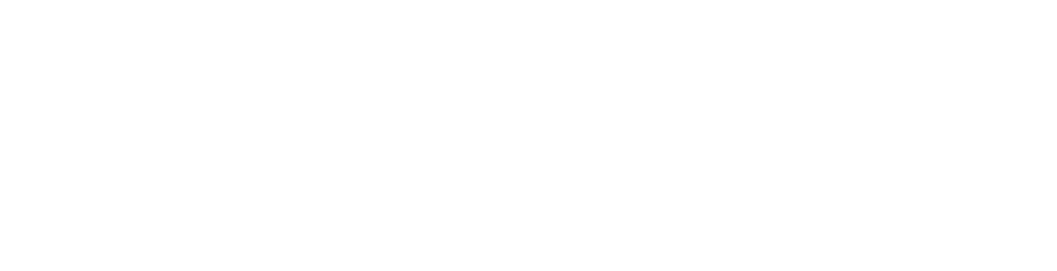
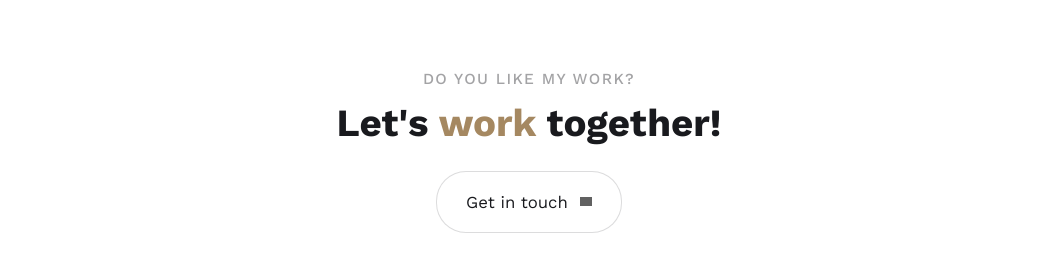
Before and after one commit to patheticGeek/patheticgeek.dev, a Next.js app: page / in a window 1280 px wide. Shown: the part 2047-2318 px from the top of the page, without its empty margins (111-1168 px from the left). Before the commit the page ends 1996 px from the top, so only its background shows below. Built offline with nearby package versions, Linux system fonts and the light colour scheme; grey boxes are pictures that could not be loaded.

Commit message:
footer added

```diff
--- a/assets/index.css
+++ b/assets/index.css
@@ -73,6 +73,7 @@ header > .content {
   justify-content: center;
   text-decoration: none;
   font-weight: 400;
+  padding: 0px 12px;
 }
 .btn-solid__text {
   margin: auto 0px;
@@ -199,6 +200,7 @@ section#about > .content {
 }
 
 section#work {
+  background-color: #fff;
   padding: 120px 12px;
   width: calc(100% - 24px);
 }
@@ -239,6 +241,7 @@ section#work {
   justify-content: center;
   text-decoration: none;
   font-weight: 400;
+  padding: 0px 12px;
   border: 1px solid rgba(25, 26, 30, 0.15);
 }
 .btn-outline__text {
@@ -381,3 +384,42 @@ section#work {
     width: 0px;
   }
 }
+
+footer {
+  display: flex;
+  flex-direction: column;
+  border-top: 1px solid rgba(25, 26, 30, 0.15);
+  background-color: #fff;
+}
+.footer-text {
+  display: flex;
+  flex-direction: column;
+  padding: 120px 0px;
+  max-width: 1260px;
+  margin: 0px auto;
+}
+.footer-text__subtitle {
+  font-weight: 500;
+  font-size: 1.1rem;
+  color: rgba(25, 26, 30, 0.4);
+  text-align: center;
+  text-transform: uppercase;
+  letter-spacing: 0.1rem;
+}
+.footer-text__title {
+  margin-top: 12px;
+  margin-bottom: 24px;
+  font-weight: 700;
+  font-size: 2.75rem;
+  text-align: center;
+}
+footer .btn-outline {
+  margin: 0px auto;
+}
+
+@media screen and (max-width: 700px) {
+  .footer-text__title {
+    font-weight: 500;
+    font-size: 2.5rem;
+  }
+}
--- /dev/null
+++ b/components/Footer.js
@@ -0,0 +1,23 @@
+import React from "react";
+import Link from "next/link";
+
+function Footer() {
+  return (
+    <footer>
+      <div className="footer-text">
+        <div className="footer-text__subtitle">Do you like my work?</div>
+        <div className="footer-text__title">
+          Let's <span className="text-accent">work</span> together!
+        </div>
+        <Link href="/contact">
+          <a className="btn-outline">
+            <span className="btn-outline__text">Get in touch</span>
+            <span className="btn-outline__arrow" />
+          </a>
+        </Link>
+      </div>
+    </footer>
+  );
+}
+
+export default Footer;
--- a/pages/index.js
+++ b/pages/index.js
@@ -1,6 +1,7 @@
 import React from "react";
 import Link from "next/link";
 import WorkCard from "../components/WorkCard";
+import Footer from "../components/Footer";
 
 function Index() {
   return (
@@ -76,6 +77,8 @@ function Index() {
           <WorkCard />
         </div>
       </section>
+
+      <Footer />
     </>
   );
 }
```
